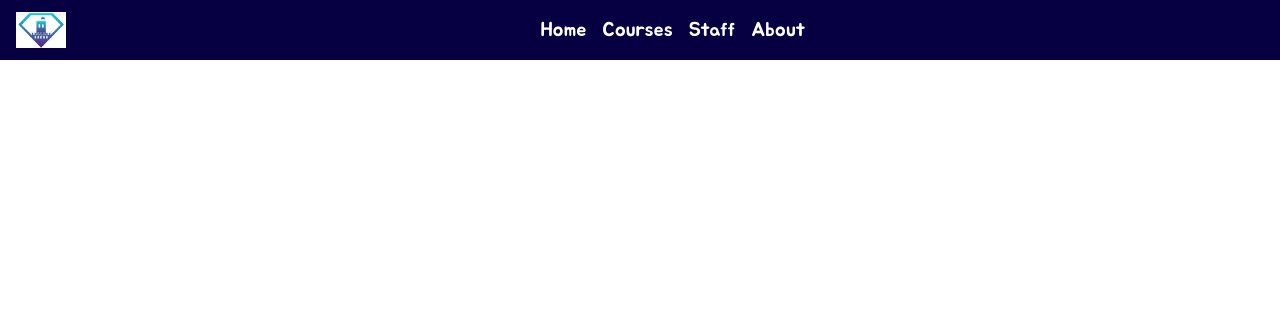
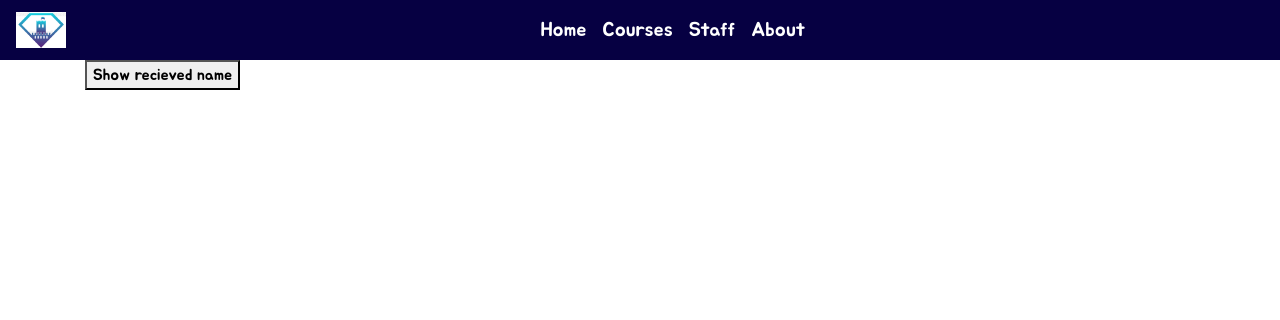
Before and after one commit to Rahul-Sharma3271/Rahul-Sharma3271.github.io, a PHP site: page /about.php?name=1 in a window 1280 px wide. Shown: the top 320 px of the page. Run offline with PHP 8.4, Linux system fonts and the light colour scheme; data comes from the database, SQL or seed files in the repository.

Commit message:
updations
123456789

```diff
--- a/about.php
+++ b/about.php
@@ -2,26 +2,45 @@
     include_once "res/content/main.php";
 ?>
 <div class="container">
-    <!--
     <div id="demo"></div>
     <button onclick="myFunction()">Show recieved name</button>
 
-    < ?php
-		echo $row["name"]= $_GET['name'];
-    ?>
+            <div class="cards">
+
+                    <?php
+                		$row["name"]= $_GET['name'];
+                        $sname = $row ["name"];
+
+                        $sql="SELECT * from hcard";
+                        $res=mysqli_query($conn,$sql);
+                        while ($row= mysqli_fetch_assoc($res)) {
+                            while($sname==$row["name"]) {
+                    ?>
+                     <div class="flip-card">
+                        <div class="flip-card-front">
+                            <img src="res/images/<?php echo $row['image']; ?>">
+                        </div>
+                            <div class="flip-card-back">
+                                <h2 style="text-align: center"><?php echo $row["name"]; ?></h2>
+                                <h2 style="text-align: center"><?php echo $row["subject"];?></h2>
+                        <?php        break;
+                            }
+                        }
+                    ?>
 
 </div>
+    <!--
 
 <?php
     include_once "res/content/footer.php";
 ?>
+-->
 
 <script>
     function myFunction() {
         document.getElementById("demo").innerHTML = "< ?php echo $_GET["name"];  ?>";
     }
 </script>
--->
 </body>
 
 </html>
```
